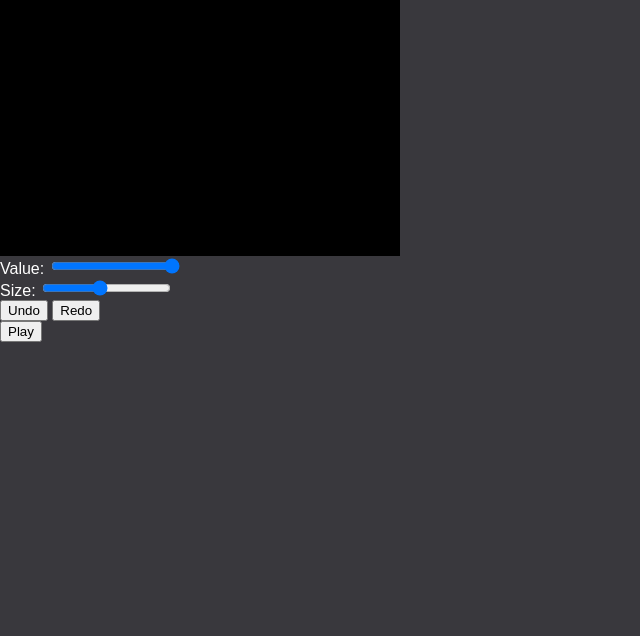
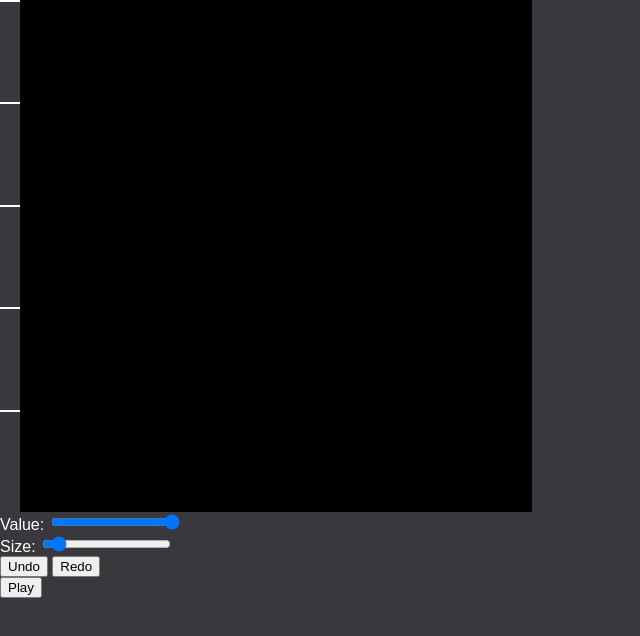
Before and after one commit to CaperCube/SpectrogramArt, a website with bundled scripts: page client/index.html in a window 1280 px wide. Both pictures are taken after a click on the button "Play". Shown: the whole page, without its empty margins (0-640 px from the left). Built offline with nearby package versions, Linux system fonts and the light colour scheme; files whose address does not match are found by name.

Commit message:
Brush improvements - Work solidifying the encoder - Added markers on side for testing

```diff
--- a/client/index.html
+++ b/client/index.html
@@ -36,9 +36,16 @@
     <button onclick="TestBuffer(1, 1);">Test 1 Vol</button>
     <button onclick="TestBuffer(1, 0.2);">Test 0.2 Vol</button>
     <button onclick="TestBuffer(1, 0.05);">Test 0.05 Vol</button><br> -->
+    <div id="ruler_freq">
+        <div><span></span></div>
+        <div><span></span></div>
+        <div><span></span></div>
+        <div><span></span></div>
+        <div><span></span></div>
+    </div>
     <canvas id="draw_canvas" width="200" height="200"></canvas><br>
     Value: <input type="range" min="2" max="255" value="255" step="1" onchange="if(cApp) cApp.SetOpacity(this.value)"><br>
-    Size: <input type="range" min="1" max="10" value="5" onchange="if(cApp) cApp.brushSize = this.value"><br>
+    Size: <input type="range" min="1" max="50" value="5" onchange="if(cApp) cApp.brushSize = this.value"><br>
     <button onclick="if(cApp) cApp.Undo()">Undo</button>
     <button onclick="if(cApp) cApp.Redo()">Redo</button><br>
     <button onclick="if(cApp) cApp.ConvertAndPlay(cApp.ctx)">Play</button>
--- a/client/src/js/canvasDrawingApp.js
+++ b/client/src/js/canvasDrawingApp.js
@@ -83,11 +83,21 @@ function CanvasDrawingApp(props) {
     ////////////////////////////////////////
     // Draw point in path
     const DrawPoint = point => {
+        //Create radial gradient brush
+        // const px = point.x
+        // const py = point.y
+        // let brushGrad = this.ctx.createRadialGradient(px, py, 0, px, py, point.size/2);
+        // brushGrad.addColorStop(0, point.color);
+        // brushGrad.addColorStop(1, "#FFFFFF00");
+
         //Set drawing color
         this.ctx.fillStyle = point.color
 
-        // Draw shape
-        // this.ctx.fillRect(point.x, point.y, point.size, point.size)
+        // Draw Soft brush
+        // this.ctx.fillStyle = brushGrad;
+        // this.ctx.fillRect(point.x - (point.size/2), point.y - (point.size/2), point.size, point.size);
+
+        // Draw Circle
         this.ctx.beginPath()
         this.ctx.arc(point.x, point.y, point.size/2, 0, 2 * Math.PI)
         this.ctx.fill()
@@ -95,6 +105,7 @@ function CanvasDrawingApp(props) {
 
     // Draw all paths
     this.Render = () => {
+        // Draw BG
         this.ctx.fillStyle = this.bgColor
         this.ctx.fillRect(0, 0, this.canvas.width, this.canvas.height)
 
@@ -236,14 +247,14 @@ function CanvasDrawingApp(props) {
 
         // Create audio context
         var audioCtx = new (window.AudioContext || window.webkitAudioContext)();
-        audioCtx.fftSize = 256; //512, 256, 2048, 4096; data resolution
+        //audioCtx.fftSize = 1024; //512, 256, 2048, 4096; data resolution
 
         // Vars for img>sound converter
-        const seconds = ctx.canvas.width / audioCtx.fftSize //ctx.canvas.width * audioCtx.fftSize
-        const numSamples = ctx.canvas.width * ctx.canvas.height //(canvas.width * audioCtx.fftSize) * canvas.height
-        let sampleArray = [] // This array length will go up to {numSamples} in length
+        const seconds = ctx.canvas.width //ctx.canvas.width * audioCtx.fftSize
+        //const numSamples = ctx.canvas.width //(canvas.width * audioCtx.fftSize) * canvas.height
+        //let sampleArray = [] // This array length will go up to {numSamples} in length
 
-        // Create an empty three-second stereo buffer at the sample rate of the AudioContext
+        // Create an empty monmo buffer at the sample rate of the AudioContext
         let myArrayBuffer = audioCtx.createBuffer(1, audioCtx.sampleRate * seconds, audioCtx.sampleRate);
         var nowBuffering = myArrayBuffer.getChannelData(0); // Get the 0th channel for now
         let dataArray = [] // This will store the raw value of each pixel in its column
@@ -251,43 +262,25 @@ function CanvasDrawingApp(props) {
         // Loop through all pixels and fill data
         let w = 0; // A counter for the buffer array
         for (let i = 0; i < ctx.canvas.width; i++) {
+            // Reset data array
+            // dataArray = new Array(ctx.canvas.height * 4).fill(0)
+            // const freqOffset = (ctx.canvas.height * 3)
+            const freqOffset = 0
 
             // Fill data array from image
             for (let j = 0; j < ctx.canvas.height; j++)
             {
-                // Color C = InputBitmap.GetPixel(i,j);
-                // data[j] = (C.R + C.G + C.B ) / 3;
-                // var data = context.getImageData(x, y, 1, 1).data;
-                // var rgb = [ data[0], data[1], data[2] ];
                 let pixel = ctx.getImageData(i, j, 1, 1).data
-                dataArray[j] = (pixel[0] + pixel[1] + pixel[2]) / (255*3)
-                // dataArray[j] = []
-                // dataArray[j][0] = (pixel[0] + pixel[1] + pixel[2]) / (255*3)
-                // dataArray[j][1] = (pixel[0] + pixel[1] + pixel[2]) / (255*3)
-                // normalize these values to be between 0 - 1
+                dataArray[j + freqOffset] = (pixel[0] + pixel[1] + pixel[2]) / (255*3)
             }
 
             // Convert data
-            // let convertedData = dataArray
-            // console.log(dataArray)
-
-            // console.log(fft.util.fftMag(dataArray))
             let convertedData = fft.fft(dataArray)
             //console.log(convertedData)
 
             // Put data into audio buffer
             for (let x = 0; x < convertedData.length; x++)
             {
-                // Samples[w] = (byte)(MAX_DATA * data[x]);
-                // or maybe
-                // Samples[w] = (byte)( ((MAX_DATA * 2) * data[x]) - MAX_DATA );
-                // w++;
-
-                // const freq = Math.sin(w/(50))
-                // const val = (freq) * 0.5
-                // nowBuffering[w] = val
-                // console.log(val)
-
                 // Make sure the data is in the (-1 to 1) range
                 nowBuffering[w] = ((convertedData[x][0] * 2) - 1)/2//(convertedData[x][0] * 2) - 1//convertedData[x][0]
                 w++
@@ -304,6 +297,9 @@ function CanvasDrawingApp(props) {
         // start the source playing
         source.start()
 
+        // Download the clip
+        //...
+
         console.log("done")
     }
 
@@ -313,8 +309,9 @@ function CanvasDrawingApp(props) {
     Init(props)
 }
 
+
 // Move this to main.js or something
-cApp = new CanvasDrawingApp({canvas: $("#draw_canvas"), width: 400, height: 256, background: "#000000"})
+cApp = new CanvasDrawingApp({canvas: $("#draw_canvas"), width: 512, height: 512, background: "#000000"})
 //256
 
 
--- a/client/src/main.css
+++ b/client/src/main.css
@@ -73,3 +73,33 @@ Canvas
 #drawingBoard {
     background-color: aliceblue;
 }
+
+#ruler_freq {
+    display: inline-block;
+    position: relative;
+
+    width: 20px;
+    height: 512px;
+
+    float: left;
+}
+
+#ruler_freq div {
+    display: inline-block;
+    position: relative;
+    text-align: center;
+    vertical-align: middle;
+
+    width: 100%;
+    height: 20%;
+}
+
+#ruler_freq div span {
+    display: inline-block;
+    position: relative;
+
+    width: 100%;
+    height: 2px;
+
+    background-color: white;
+}
```
